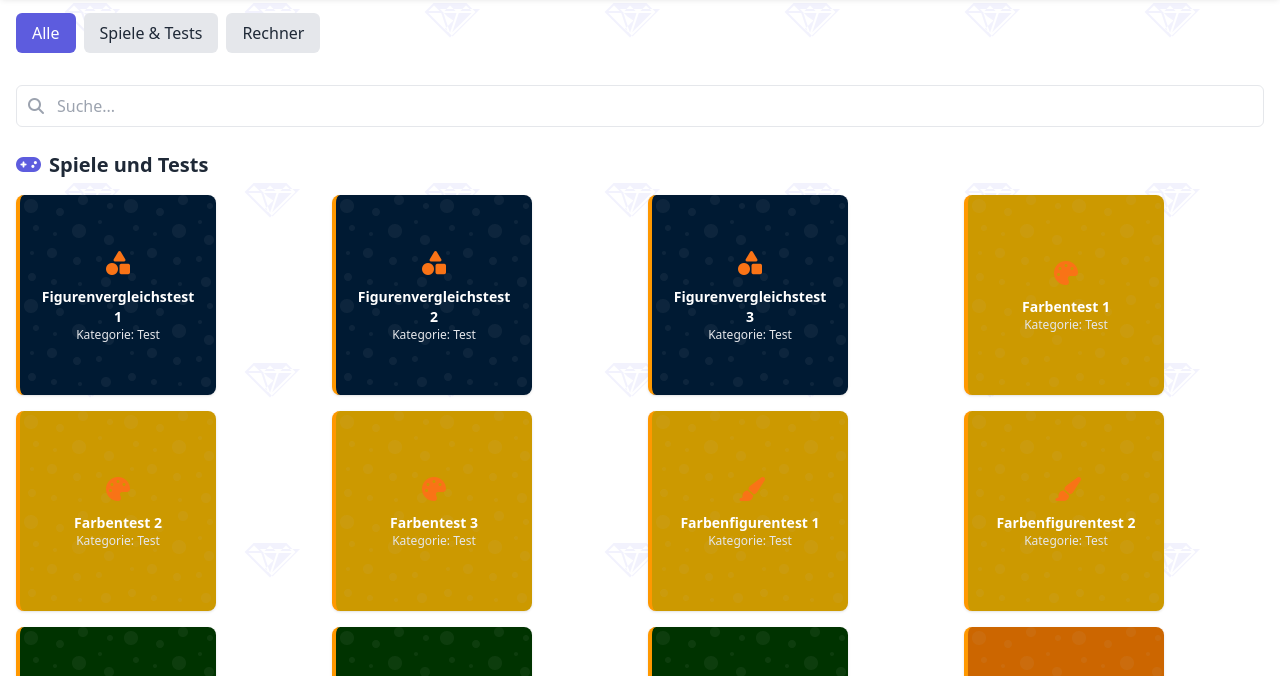
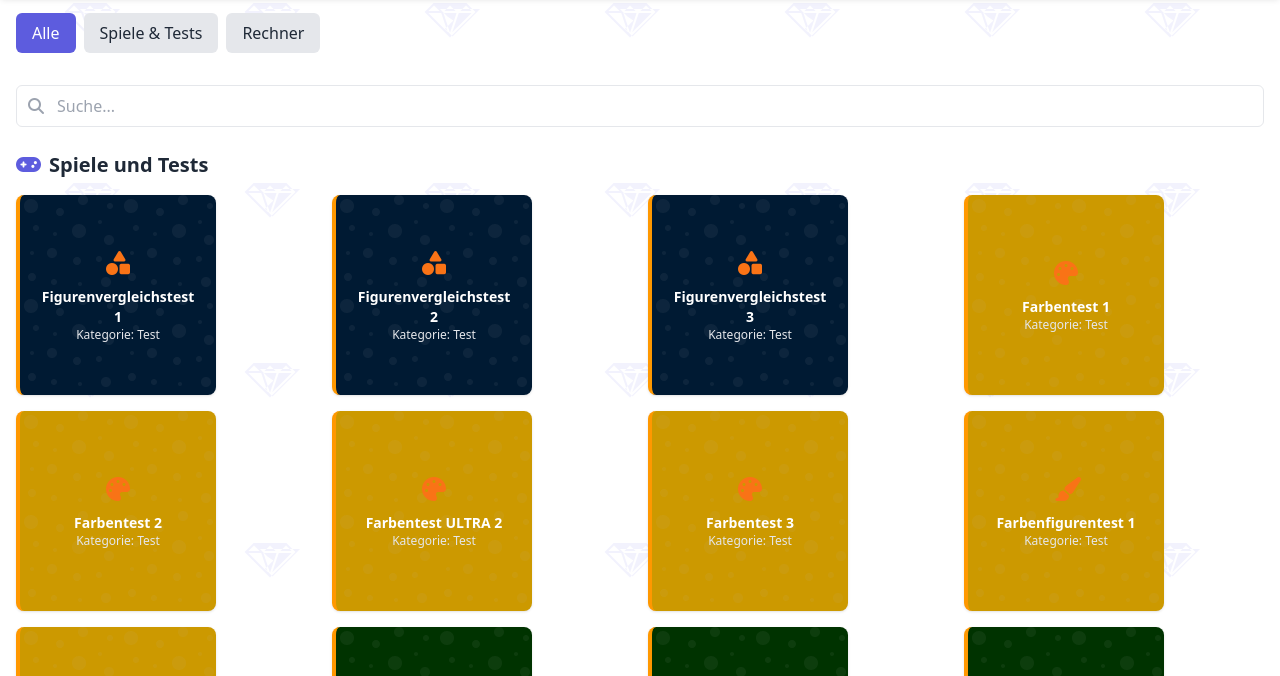
Before and after one commit to Zaha175/PLATFORMSPIELEX, a plain HTML site: page index.html in a window 1280 px wide. Shown: the part 75-751 px from the top of the page. Drawn offline with nearby package versions, Linux system fonts and the light colour scheme.

Commit message:
Update index.html

```diff
--- a/index.html
+++ b/index.html
@@ -201,6 +201,13 @@
                             <div class="card-content">
                                 <div class="text-orange-500 text-2xl mb-2"><i class="fas fa-palette"></i></div>
                                 <h3 class="font-semibold text-sm">Farbentest 2</h3>
+                                <p class="text-xs text-gray-200">Kategorie: Test</p>
+                            </div>
+                        </div>
+                          <div class="card test-card farben-bg rounded-lg shadow p-4" data-id="farbentest2" onclick="window.open('https://zaha175.github.io/FARBENTESTULTRA2/', '_blank')">
+                            <div class="card-content">
+                                <div class="text-orange-500 text-2xl mb-2"><i class="fas fa-palette"></i></div>
+                                <h3 class="font-semibold text-sm">Farbentest ULTRA 2</h3>
                                 <p class="text-xs text-gray-200">Kategorie: Test</p>
                             </div>
                         </div>
```
